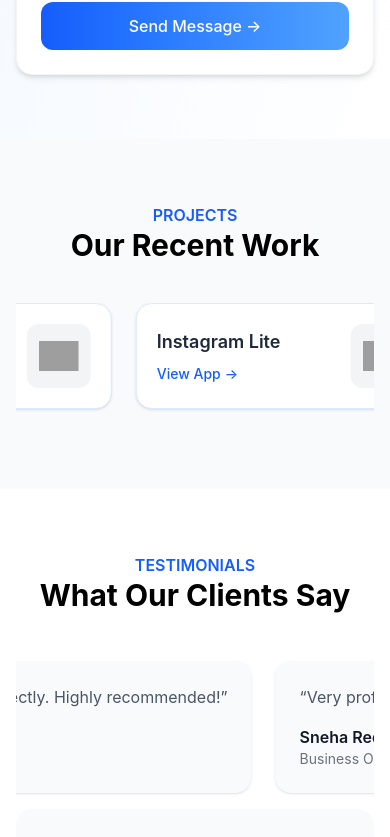
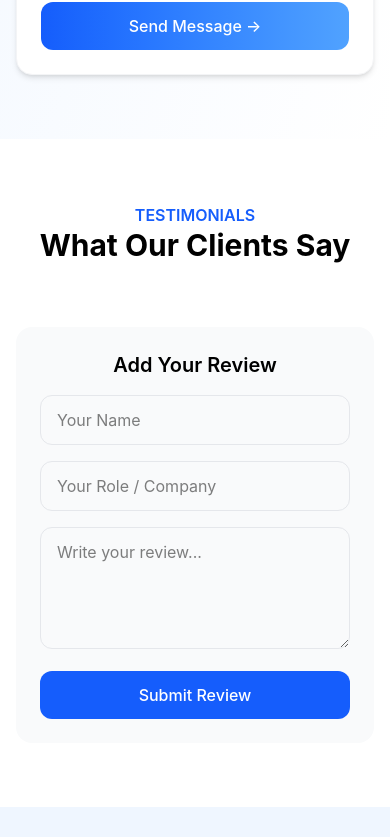
Before and after one commit to maheshmobileApp/mobinova_page, a React (Vite) app: page / in a window 390 px wide. Shown: the part 6806-7643 px from the top of the page. Built offline with nearby package versions, Linux system fonts and the light colour scheme; grey boxes are pictures that could not be loaded.

Commit message:
Code deployed to godady

```diff
--- /dev/null
+++ b/apphosting.yaml
@@ -0,0 +1,23 @@
+# Settings for Backend (on Cloud Run).
+# See https://firebase.google.com/docs/app-hosting/configure#cloud-run
+runConfig:
+  minInstances: 0
+  # maxInstances: 100
+  # concurrency: 80
+  # cpu: 1
+  # memoryMiB: 512
+
+# Environment variables and secrets.
+# env:
+  # Configure environment variables.
+  # See https://firebase.google.com/docs/app-hosting/configure#user-defined-environment
+  # - variable: MESSAGE
+  #   value: Hello world!
+  #   availability:
+  #     - BUILD
+  #     - RUNTIME
+
+  # Grant access to secrets in Cloud Secret Manager.
+  # See https://firebase.google.com/docs/app-hosting/configure#secret-parameters
+  # - variable: MY_SECRET
+  #   secret: mySecretRef
--- a/index.html
+++ b/index.html
@@ -4,7 +4,7 @@
     <meta charset="UTF-8" />
     <link rel="icon" type="image/svg+xml" href="/favicon.svg" />
     <meta name="viewport" content="width=device-width, initial-scale=1.0" />
-    <title>mobinova_tech_web</title>
+    <title>Mobinova Tech Solution</title>
   </head>
   <body>
     <div id="root"></div>
--- /dev/null
+++ b/public/404.html
@@ -0,0 +1,33 @@
+<!DOCTYPE html>
+<html>
+  <head>
+    <meta charset="utf-8">
+    <meta name="viewport" content="width=device-width, initial-scale=1">
+    <title>Page Not Found</title>
+
+    <style media="screen">
+      body { background: #ECEFF1; color: rgba(0,0,0,0.87); font-family: Roboto, Helvetica, Arial, sans-serif; margin: 0; padding: 0; }
+      #message { background: white; max-width: 360px; margin: 100px auto 16px; padding: 32px 24px 16px; border-radius: 3px; }
+      #message h3 { color: #888; font-weight: normal; font-size: 16px; margin: 16px 0 12px; }
+      #message h2 { color: #ffa100; font-weight: bold; font-size: 16px; margin: 0 0 8px; }
+      #message h1 { font-size: 22px; font-weight: 300; color: rgba(0,0,0,0.6); margin: 0 0 16px;}
+      #message p { line-height: 140%; margin: 16px 0 24px; font-size: 14px; }
+      #message a { display: block; text-align: center; background: #039be5; text-transform: uppercase; text-decoration: none; color: white; padding: 16px; border-radius: 4px; }
+      #message, #message a { box-shadow: 0 1px 3px rgba(0,0,0,0.12), 0 1px 2px rgba(0,0,0,0.24); }
+      #load { color: rgba(0,0,0,0.4); text-align: center; font-size: 13px; }
+      @media (max-width: 600px) {
+        body, #message { margin-top: 0; background: white; box-shadow: none; }
+        body { border-top: 16px solid #ffa100; }
+      }
+    </style>
+  </head>
+  <body>
+    <div id="message">
+      <h2>404</h2>
+      <h1>Page Not Found</h1>
+      <p>The specified file was not found on this website. Please check the URL for mistakes and try again.</p>
+      <h3>Why am I seeing this?</h3>
+      <p>This page was generated by the Firebase Command-Line Interface. To modify it, edit the <code>404.html</code> file in your project's configured <code>public</code> directory.</p>
+    </div>
+  </body>
+</html>
--- /dev/null
+++ b/public/index.html
@@ -0,0 +1,89 @@
+<!DOCTYPE html>
+<html>
+  <head>
+    <meta charset="utf-8">
+    <meta name="viewport" content="width=device-width, initial-scale=1">
+    <title>Welcome to Firebase Hosting</title>
+
+    <!-- update the version number as needed -->
+    <script defer src="/__/firebase/12.16.0/firebase-app-compat.js"></script>
+    <!-- include only the Firebase features as you need -->
+    <script defer src="/__/firebase/12.16.0/firebase-auth-compat.js"></script>
+    <script defer src="/__/firebase/12.16.0/firebase-database-compat.js"></script>
+    <script defer src="/__/firebase/12.16.0/firebase-firestore-compat.js"></script>
+    <script defer src="/__/firebase/12.16.0/firebase-functions-compat.js"></script>
+    <script defer src="/__/firebase/12.16.0/firebase-messaging-compat.js"></script>
+    <script defer src="/__/firebase/12.16.0/firebase-storage-compat.js"></script>
+    <script defer src="/__/firebase/12.16.0/firebase-analytics-compat.js"></script>
+    <script defer src="/__/firebase/12.16.0/firebase-remote-config-compat.js"></script>
+    <script defer src="/__/firebase/12.16.0/firebase-performance-compat.js"></script>
+    <!--
+      initialize the SDK after all desired features are loaded, set useEmulator to false
+      to avoid connecting the SDK to running emulators.
+    -->
+    <script defer src="/__/firebase/init.js?useEmulator=true"></script>
+
+    <style media="screen">
+      body { background: #ECEFF1; color: rgba(0,0,0,0.87); font-family: Roboto, Helvetica, Arial, sans-serif; margin: 0; padding: 0; }
+      #message { background: white; max-width: 360px; margin: 100px auto 16px; padding: 32px 24px; border-radius: 3px; }
+      #message h2 { color: #ffa100; font-weight: bold; font-size: 16px; margin: 0 0 8px; }
+      #message h1 { font-size: 22px; font-weight: 300; color: rgba(0,0,0,0.6); margin: 0 0 16px;}
+      #message p { line-height: 140%; margin: 16px 0 24px; font-size: 14px; }
+      #message a { display: block; text-align: center; background: #039be5; text-transform: uppercase; text-decoration: none; color: white; padding: 16px; border-radius: 4px; }
+      #message, #message a { box-shadow: 0 1px 3px rgba(0,0,0,0.12), 0 1px 2px rgba(0,0,0,0.24); }
+      #load { color: rgba(0,0,0,0.4); text-align: center; font-size: 13px; }
+      @media (max-width: 600px) {
+        body, #message { margin-top: 0; background: white; box-shadow: none; }
+        body { border-top: 16px solid #ffa100; }
+      }
+    </style>
+  </head>
+  <body>
+    <div id="message">
+      <h2>Welcome</h2>
+      <h1>Firebase Hosting Setup Complete</h1>
+      <p>You're seeing this because you've successfully setup Firebase Hosting. Now it's time to go build something extraordinary!</p>
+      <a target="_blank" href="https://firebase.google.com/docs/hosting/">Open Hosting Documentation</a>
+    </div>
+    <p id="load">Firebase SDK Loading&hellip;</p>
+
+    <script>
+      document.addEventListener('DOMContentLoaded', function() {
+        const loadEl = document.querySelector('#load');
+        // // 🔥🔥🔥🔥🔥🔥🔥🔥🔥🔥🔥🔥🔥🔥🔥🔥🔥🔥🔥🔥🔥🔥🔥🔥🔥🔥🔥🔥🔥🔥🔥
+        // // The Firebase SDK is initialized and available here!
+        //
+        // firebase.auth().onAuthStateChanged(user => { });
+        // firebase.database().ref('/path/to/ref').on('value', snapshot => { });
+        // firebase.firestore().doc('/foo/bar').get().then(() => { });
+        // firebase.functions().httpsCallable('yourFunction')().then(() => { });
+        // firebase.messaging().requestPermission().then(() => { });
+        // firebase.storage().ref('/path/to/ref').getDownloadURL().then(() => { });
+        // firebase.analytics(); // call to activate
+        // firebase.analytics().logEvent('tutorial_completed');
+        // firebase.performance(); // call to activate
+        //
+        // // 🔥🔥🔥🔥🔥🔥🔥🔥🔥🔥🔥🔥🔥🔥🔥🔥🔥🔥🔥🔥🔥🔥🔥🔥🔥🔥🔥🔥🔥🔥🔥
+
+        try {
+          let app = firebase.app();
+          let features = [
+            'auth',
+            'database',
+            'firestore',
+            'functions',
+            'messaging',
+            'storage',
+            'analytics',
+            'remoteConfig',
+            'performance',
+          ].filter(feature => typeof app[feature] === 'function');
+          loadEl.textContent = `Firebase SDK loaded with ${features.join(', ')}`;
+        } catch (e) {
+          console.error(e);
+          loadEl.textContent = 'Error loading the Firebase SDK, check the console.';
+        }
+      });
+    </script>
+  </body>
+</html>
--- a/src/App.tsx
+++ b/src/App.tsx
@@ -2,7 +2,7 @@
 import HomeScreen from './screens/HomeScreen';
 import PrivacyPolicyScreen from './screens/PrivacyPolicyScreen';
 
-const basename = import.meta.env.PROD ? '/mobinova_tech_web' : '/';
+const basename = '/';
 
 function App() {
   return (
--- a/src/components/Projects.tsx
+++ b/src/components/Projects.tsx
@@ -1,68 +1,69 @@
 import React from "react";
-import { PROJECTS } from "../constants";
+// import { PROJECTS } from "../constants";
 
 const ProjectsSection: React.FC = () => {
-  const doubled = [...PROJECTS, ...PROJECTS];
+  return <></>
+  // const doubled = [...PROJECTS, ...PROJECTS];
 
-  return (
-    <section className="bg-gray-50 py-16 px-4 md:px-10">
-      <div className="max-w-7xl mx-auto">
+  // return (
+  //   <section className="bg-gray-50 py-16 px-4 md:px-10">
+  //     <div className="max-w-7xl mx-auto">
 
-        <div className="text-center mb-10">
-          <p className="text-blue-600 font-semibold">PROJECTS</p>
-          <h2 className="text-3xl font-bold">Our Recent Work</h2>
-        </div>
+  //       <div className="text-center mb-10">
+  //         <p className="text-blue-600 font-semibold">PROJECTS</p>
+  //         <h2 className="text-3xl font-bold">Our Recent Work</h2>
+  //       </div>
 
-        <style>{`
-          @keyframes marquee {
-            0% { transform: translateX(0); }
-            100% { transform: translateX(-50%); }
-          }
-          .marquee-track { animation: marquee 18s linear infinite; }
-          .marquee-track:hover { animation-play-state: paused; }
-        `}</style>
+  //       <style>{`
+  //         @keyframes marquee {
+  //           0% { transform: translateX(0); }
+  //           100% { transform: translateX(-50%); }
+  //         }
+  //         .marquee-track { animation: marquee 18s linear infinite; }
+  //         .marquee-track:hover { animation-play-state: paused; }
+  //       `}</style>
 
-        <div className="overflow-hidden">
-          <div className="flex gap-6 pb-4 marquee-track" style={{ width: "max-content" }}>
-            {doubled.map((project, index) => (
-              <div
-                key={index}
-                className="min-w-[300px] bg-white rounded-2xl border border-blue-100 p-5 flex items-center justify-between
-             shadow-sm hover:shadow-xl hover:-translate-y-1 transition-all duration-300 group"
-              >
-                {/* Left Content */}
-                <div className="flex flex-col gap-2">
-                  <h3 className="font-semibold text-lg text-gray-800 group-hover:text-blue-600 transition">
-                    {project.name}
-                  </h3>
+  //       <div className="overflow-hidden">
+  //         <div className="flex gap-6 pb-4 marquee-track" style={{ width: "max-content" }}>
+  //           {doubled.map((project, index) => (
+  //             <div
+  //               key={index}
+  //               className="min-w-[300px] bg-white rounded-2xl border border-blue-100 p-5 flex items-center justify-between
+  //            shadow-sm hover:shadow-xl hover:-translate-y-1 transition-all duration-300 group"
+  //             >
+  //               {/* Left Content */}
+  //               <div className="flex flex-col gap-2">
+  //                 <h3 className="font-semibold text-lg text-gray-800 group-hover:text-blue-600 transition">
+  //                   {project.name}
+  //                 </h3>
 
-                  <a
-                    href={project.link}
-                    target="_blank"
-                    rel="noopener noreferrer"
-                    className="text-sm font-medium text-blue-600 flex items-center gap-1"
-                  >
-                    View App
-                    <span className="transform group-hover:translate-x-1 transition">→</span>
-                  </a>
-                </div>
+  //                 <a
+  //                   href={project.link}
+  //                   target="_blank"
+  //                   rel="noopener noreferrer"
+  //                   className="text-sm font-medium text-blue-600 flex items-center gap-1"
+  //                 >
+  //                   View App
+  //                   <span className="transform group-hover:translate-x-1 transition">→</span>
+  //                 </a>
+  //               </div>
 
-                {/* Logo with Background */}
-                <div className="bg-gray-100 p-3 rounded-xl group-hover:bg-blue-50 transition">
-                  <img
-                    src={project.logo}
-                    alt={project.name}
-                    className="w-10 h-10 object-contain"
-                  />
-                </div>
-              </div>
-            ))}
-          </div>
-        </div>
+  //               {/* Logo with Background */}
+  //               <div className="bg-gray-100 p-3 rounded-xl group-hover:bg-blue-50 transition">
+  //                 <img
+  //                   src={project.logo}
+  //                   alt={project.name}
+  //                   className="w-10 h-10 object-contain"
+  //                 />
+  //               </div>
+  //             </div>
+  //           ))}
+  //         </div>
+  //       </div>
 
-      </div>
-    </section>
-  );
+  //     </div>
+  //   </section>
+  // );
 };
 
 export default ProjectsSection;
--- a/src/constants.tsx
+++ b/src/constants.tsx
@@ -157,7 +157,8 @@
   ]
 };
 
-export const PROJECTS = [
+export const PROJECTS = []
+/*[
   {
     name: "WhatsApp Clone",
     link: "https://web.whatsapp.com",
@@ -193,7 +194,7 @@
     link: "https://youtube.com",
     logo: "https://upload.wikimedia.org/wikipedia/commons/b/b8/YouTube_Logo_2017.svg"
   }
-];
+];*/
 
 export type Review = {
   name: string;
@@ -201,7 +202,9 @@
   text: string;
 };
 
-export const initialReviews: Review[] = [
+export const initialReviews: Review[] = []
+/*
+[
   {
     name: "Ravi Kumar",
     role: "Startup Founder",
@@ -217,4 +220,4 @@
     role: "Entrepreneur",
     text: "They built our website and mobile app flawlessly.",
   },
-];
+];*/
--- a/vite.config.ts
+++ b/vite.config.ts
@@ -4,5 +4,5 @@
 
 export default defineConfig({
   plugins: [react(), tailwindcss()],
-  base: process.env.NODE_ENV === 'production' ? '/mobinova_tech_web/' : '/',
+  base: '/',
 })
```
Also changed, not shown: firebase.json (added), 1 other file (tests, documents, lock files or other folders).
